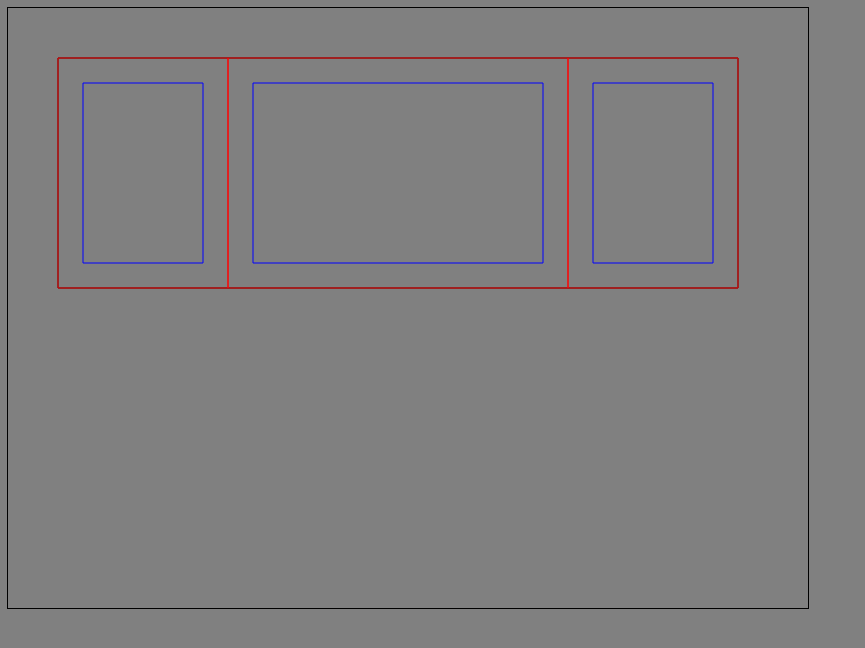
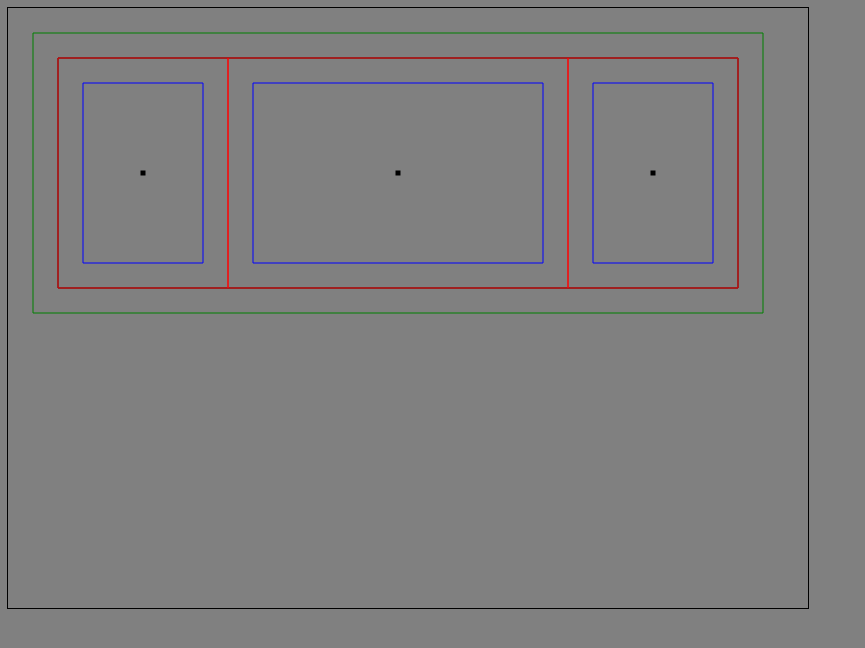
Before and after one commit to anthonyec/rect, a website built with Parcel: page src/index.html in a window 1280 px wide. Shown: the whole page, without its empty margins (0-865 px from the left). Built offline with nearby package versions, Linux system fonts and the light colour scheme.

Commit message:
Add center point

```diff
--- a/package.json
+++ b/package.json
@@ -4,7 +4,7 @@
   "description": "Non-visual visual layout engine",
   "main": "index.js",
   "scripts": {
-    "start": "parcel ./index.html",
+    "start": "parcel ./src/index.html",
     "format": "prettier --loglevel warn --write '**/*.{ts,js,json,md}'",
     "test": "mocha -r ts-node/register test/**/*.spec.ts"
   },
--- a/src/example.ts
+++ b/src/example.ts
@@ -1,4 +1,4 @@
-import { createFrame, divideHorizontally, inset } from "./index";
+import { createFrame, divideHorizontally, getCenterPoint, inset } from "./index";
 
 const canvas = document.querySelector("canvas");
 const context = canvas.getContext("2d");
@@ -7,19 +7,28 @@ function layout() {
   const mainFrame = createFrame(50, 50, 680, 230);
   const splitFrames = divideHorizontally(mainFrame, 1 / 4, 3 / 4);
   const insetFrames = splitFrames.map((frame) => inset(frame, 25));
+  const mainFrameInset = inset(mainFrame, -25);
+  const centerOfSplitFrames = splitFrames.map((frame) => getCenterPoint(frame));
 
   return {
     mainFrame,
     splitFrames,
     insetFrames,
+    mainFrameInset,
+    centerOfSplitFrames
   };
 }
 
 function draw() {
-  const { mainFrame, splitFrames, insetFrames } = layout();
+  const { mainFrame, splitFrames, insetFrames, mainFrameInset, centerOfSplitFrames } = layout();
 
   context.beginPath();
   context.rect(mainFrame.x, mainFrame.y, mainFrame.width, mainFrame.height);
+  context.stroke();
+
+  context.strokeStyle = "green";
+  context.beginPath();
+  context.rect(mainFrameInset.x, mainFrameInset.y, mainFrameInset.width, mainFrameInset.height);
   context.stroke();
 
   splitFrames.forEach((splitFrame) => {
@@ -45,6 +54,10 @@ function draw() {
     );
     context.stroke();
   });
+
+  centerOfSplitFrames.forEach((centerPoint) => {
+    context.fillRect(centerPoint.x - 2.5, centerPoint.y - 2.5, 5, 5)
+  });
 }
 
 draw();
--- a/index.html
+++ b/src/index.html
@@ -10,4 +10,4 @@
 
 <canvas width="800" height="600"></canvas>
 
-<script src="./src/example.ts"></script>
+<script src="./example.ts"></script>
--- a/src/index.ts
+++ b/src/index.ts
@@ -1,3 +1,8 @@
+interface Point {
+  x: number;
+  y: number;
+}
+
 interface Frame {
   x: number;
   y: number;
@@ -5,16 +10,12 @@ interface Frame {
   height: number;
 }
 
-// interface Point {
-//   x: number;
-//   y: number;
-// }
-
-function clamp(num: number, min: number, max: number) {
-  return Math.max(min, Math.min(num, max));
+/** Create a representation of a point */
+export function createPoint(x: number, y: number): Point {
+  return { x, y }
 }
 
-/** Create a representation of a frame. */
+/** Create a representation of a frame */
 export function createFrame(
   x: number,
   y: number,
@@ -27,6 +28,10 @@ export function createFrame(
     width,
     height,
   };
+}
+
+function clamp(num: number, min: number, max: number) {
+  return Math.max(min, Math.min(num, max));
 }
 
 /** Divide a frame into multiple frames */
@@ -79,7 +84,7 @@ export function divideHorizontally(
   }
 }
 
-/** Create a frame inside a frame padded by a set size. */
+/** Inset frame by a certain amount */
 export function inset(frame: Frame, size: number): Frame {
   return createFrame(
     frame.x + size,
@@ -89,6 +94,25 @@ export function inset(frame: Frame, size: number): Frame {
   );
 }
 
+export function getCenterPoint(frame: Frame): Point {
+  return createPoint(
+    frame.x + (frame.width / 2),
+    frame.y + (frame.height / 2)
+  );
+}
+
+export function center(frameA: Frame, frameB: Frame): Frame {
+  return frameA;
+}
+
+export function clip(frameA: Frame, frameB: Frame): Frame {
+  return frameA;
+}
+
+// export function scale(frame: Frame, scaleX: number, scaleY: number = 1): Frame {
+//   return frame;
+// }
+
 // // function distributeHorizontally(frames: Frame[], width: number, allowUnevenDistribution?: boolean): Frame[] {
 // // }
 
@@ -97,10 +121,6 @@ export function inset(frame: Frame, size: number): Frame {
 // // }
 
 // // function pivot(frame: Frame, pivotX: number, pivotY: number): Frame {
-
-// // }
-
-// // function scale(frame: Frame, scaleX: number, scaleY: number = 1): Frame {
 
 // // }
 
```
Also changed, not shown: test/src/getCenterPoint.spec.ts (added, +48 -0 lines).
